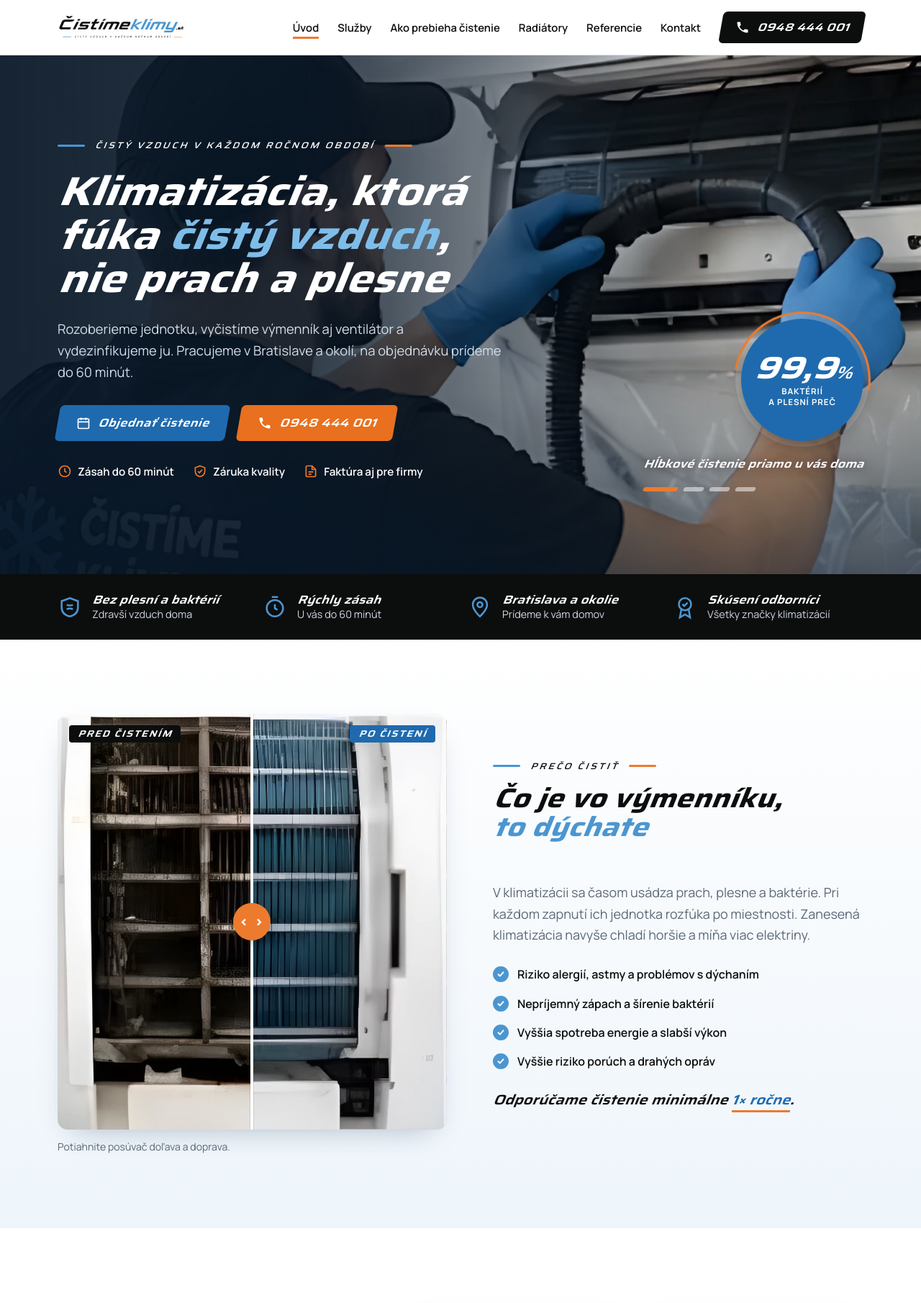
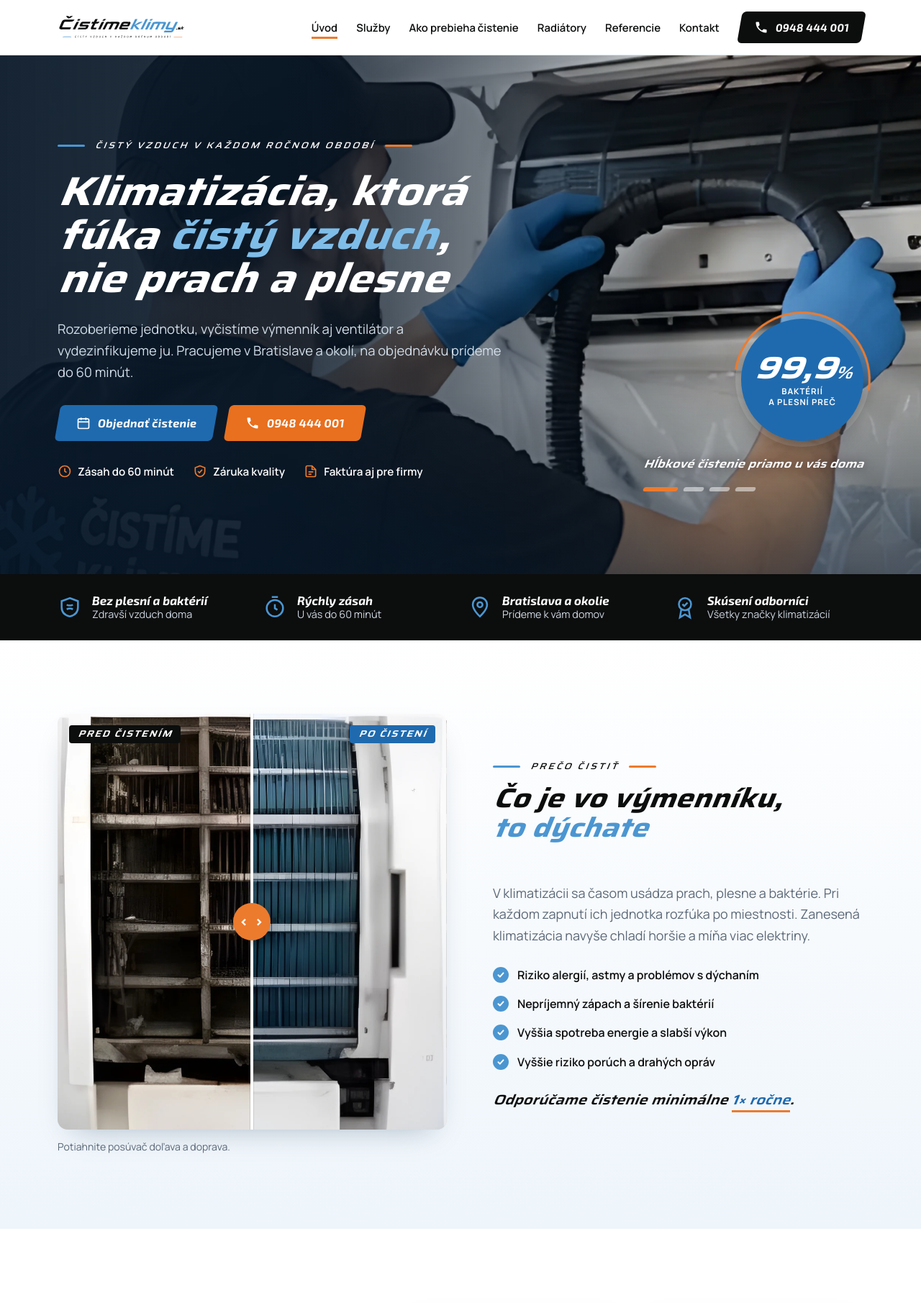
Before and after one commit to alex12202/claude, a PHP site: page / in a window 1280 px wide. Shown: the top 1811 px of the page at 72% size. Run offline with PHP 8.4, Linux system fonts and the light colour scheme.

Commit message:
Use Exo 2 italic for buttons and perks strip
Co-Authored-By: Claude Opus 5.5 <noreply@anthropic.com>
Claude-Session: https://claude.ai/code/session_013riz5y8jM4wEzXr8J47VxU

```diff
--- a/cistimeklimy/assets/css/style.css
+++ b/cistimeklimy/assets/css/style.css
@@ -25,6 +25,7 @@
   --line: #d9e3ee;
 
   --f-display: "Cistime Display", "Arial Black", Arial, sans-serif;
+  --f-ui: "Exo 2", "Segoe UI", Arial, sans-serif; /* tlačidlá a pás výhod */
   --f-body: "Manrope", "Segoe UI", Roboto, Arial, sans-serif;
 
   --wrap: 1200px;
@@ -92,7 +93,7 @@ p { margin: 0; }
   display: inline-flex; align-items: center; justify-content: center;
   padding: 15px 26px; border: 0; cursor: pointer;
   background: var(--bg); color: var(--fg);
-  font: italic 700 1rem/1.1 var(--f-display); letter-spacing: .02em;
+  font: italic 700 1rem/1.1 var(--f-ui); letter-spacing: .02em;
   text-decoration: none;
   transform: skewX(-10deg); border-radius: 6px;
   transition: background .2s, transform .2s, box-shadow .2s;
@@ -190,7 +191,7 @@ p { margin: 0; }
 .perks { background: var(--ink); color: #cfd8e3; padding-block: 26px; }
 .perks ul { display: grid; grid-template-columns: repeat(4, 1fr); gap: 20px; list-style: none; margin: 0 auto; padding-block: 0; }
 .perks li { display: flex; gap: 14px; align-items: center; font-size: .9rem; line-height: 1.35; }
-.perks b { display: block; color: #fff; font: italic 700 1.02rem/1.2 var(--f-display); }
+.perks b { display: block; color: #fff; font: italic 700 1.05rem/1.2 var(--f-ui); }
 .perks svg { width: 34px; height: 34px; color: var(--blue); flex: none; }
 
 /* ---------- prečo čistiť: porovnanie pred/po ---------- */
--- a/cistimeklimy/index.html
+++ b/cistimeklimy/index.html
@@ -7,7 +7,7 @@
 <meta name="description" content="Profesionálne čistenie a dezinfekcia klimatizácií v Bratislave a okolí. Odstránime až 99,9 % baktérií a plesní. Rýchly zásah do 60 minút.">
 <link rel="preconnect" href="https://fonts.googleapis.com">
 <link rel="preconnect" href="https://fonts.gstatic.com" crossorigin>
-<link rel="stylesheet" href="https://fonts.googleapis.com/css2?family=Manrope:wght@400;500;600;700;800&display=swap">
+<link rel="stylesheet" href="https://fonts.googleapis.com/css2?family=Exo+2:ital,wght@1,700&family=Manrope:wght@400;500;600;700;800&display=swap">
 <link rel="preload" href="assets/fonts/cistime-display-800.woff2" as="font" type="font/woff2" crossorigin>
 <link rel="stylesheet" href="assets/css/style.css">
 </head>
--- a/cistimeklimy/radiatory.html
+++ b/cistimeklimy/radiatory.html
@@ -7,7 +7,7 @@
 <meta name="description" content="Čistenie zaprášených radiátorov a vykurovacích telies v Bratislave a okolí. Menej prachu vo vzduchu, lepšie vykurovanie, žiadny zápach spáleného prachu.">
 <link rel="preconnect" href="https://fonts.googleapis.com">
 <link rel="preconnect" href="https://fonts.gstatic.com" crossorigin>
-<link rel="stylesheet" href="https://fonts.googleapis.com/css2?family=Manrope:wght@400;500;600;700;800&display=swap">
+<link rel="stylesheet" href="https://fonts.googleapis.com/css2?family=Exo+2:ital,wght@1,700&family=Manrope:wght@400;500;600;700;800&display=swap">
 <link rel="preload" href="assets/fonts/cistime-display-800.woff2" as="font" type="font/woff2" crossorigin>
 <link rel="stylesheet" href="assets/css/style.css">
 </head>
```
Also changed, not shown: cistimeklimy/README.md.
